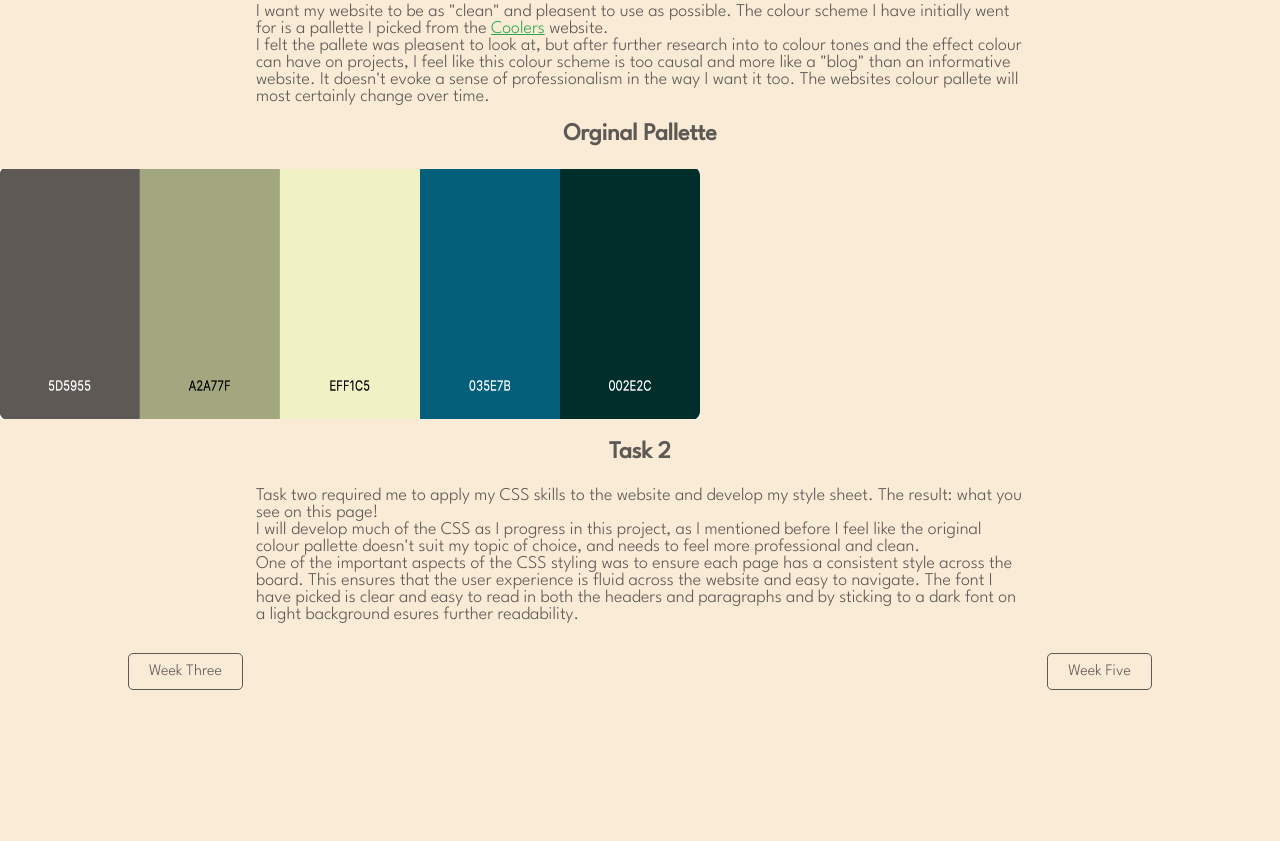
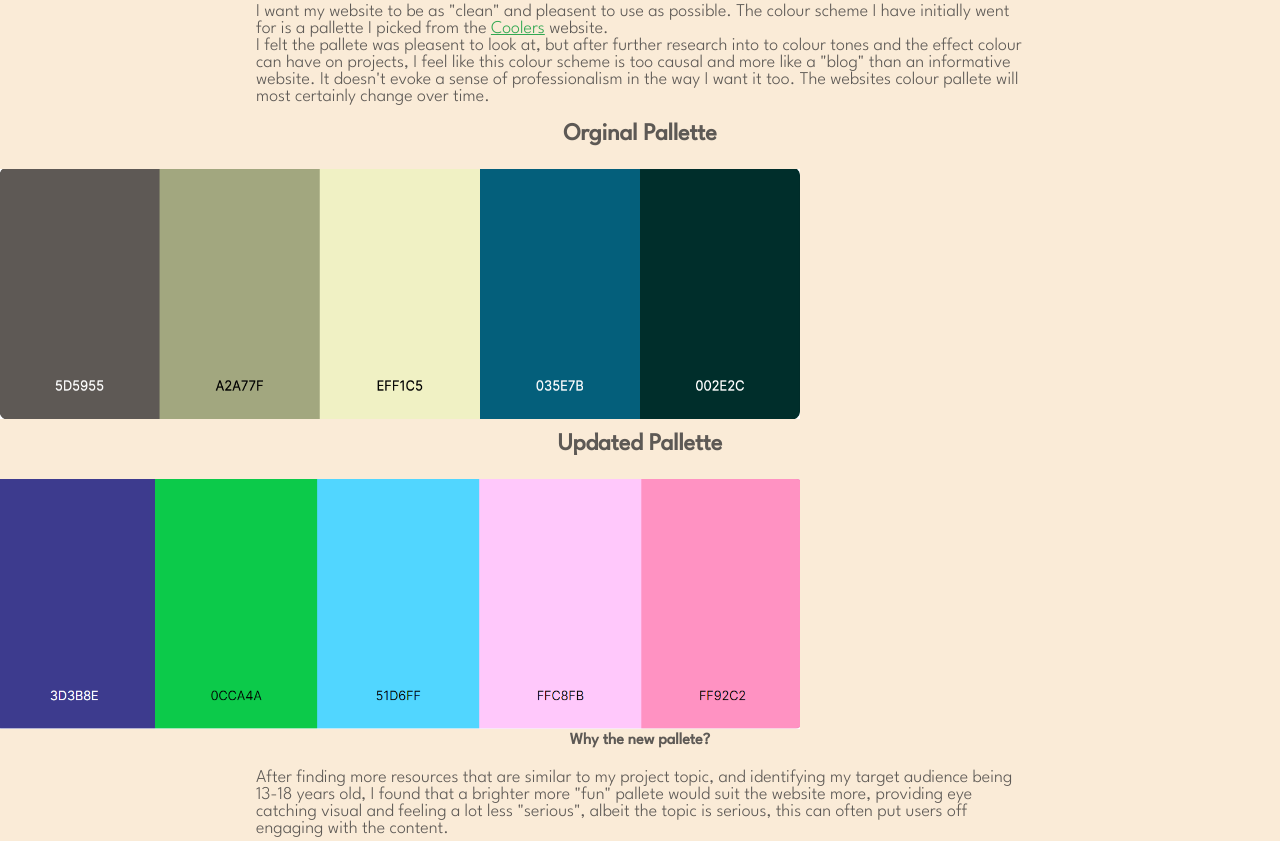
Before and after one commit to Dand-o/Dand-o.github.io, a plain HTML site: page weekfour.html in a window 1280 px wide. Shown: the part 342-1183 px from the top of the page. Before the commit the page ends 1062 px from the top, so only its background shows below. Drawn offline with Linux system fonts and the light colour scheme.

Commit message:
Content update

```diff
--- a/weekfour.html
+++ b/weekfour.html
@@ -38,7 +38,13 @@
       change over time.
 
       <h3>Orginal Pallette</h3>
-      <img id="image4" src="Images/original_pallette.png" width="700" height="250">
+      <img id="image4" src="Images/original_pallette.png" width="800" height="250">
+      <h3>Updated Pallette</h3>
+      <img id="image5" src="Images/new-colour-palette.png" width="800" height="250">
+      <h4>Why the new pallete?</h4>
+      <p>After finding more resources that are similar to my project topic, and identifying my target audience being 13-18 years old, I found that a brighter more "fun" pallete would
+        suit the website more, providing eye catching visual and feeling a lot less "serious", albeit the topic is serious, this can often put users off engaging with the content.
+      </p>
     </p>
     <h3>Task 2</h3>
     <p>Task two required me to apply my CSS skills to the website and develop my style sheet. The result: what you see on this page!<br>
```
Also changed, not shown: Images/new-colour-palette.png (added).
